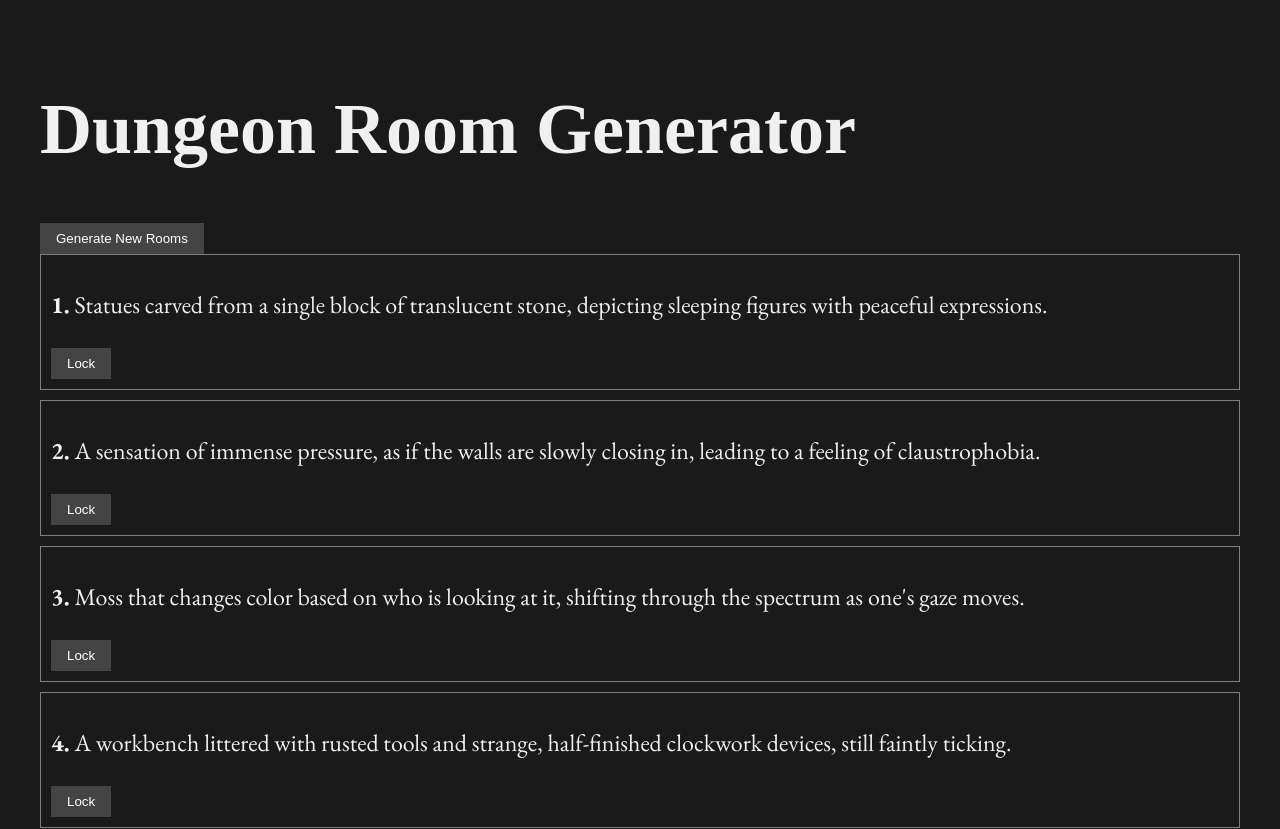
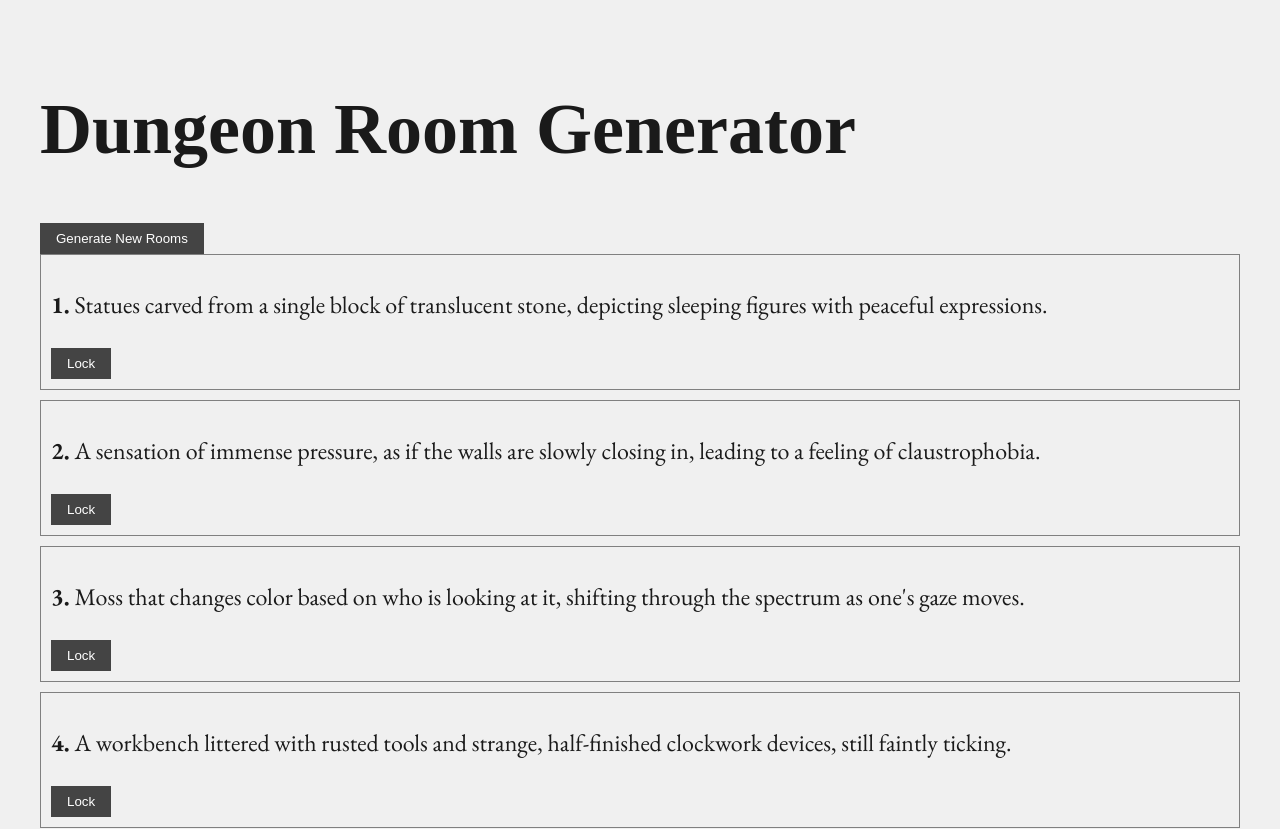
Before and after one commit to NateHPS/dungeongen, a React (Vite) app: page / in a window 1280 px wide. Shown: the top 829 px of the page. Built offline with nearby package versions, Linux system fonts and the light colour scheme; a web font is replaced by a local one.

Commit message:
Update index.css

```diff
--- a/src/index.css
+++ b/src/index.css
@@ -1,8 +1,8 @@
 body {
   font-family:  "EB Garamond", serif;
   font-size: 1.5em;
-  background-color: #1a1a1a;
-  color: #f0f0f0;
+  background-color: #f0f0f0;
+  color: #1a1a1a;
   padding: 2rem;
 }
 
```
